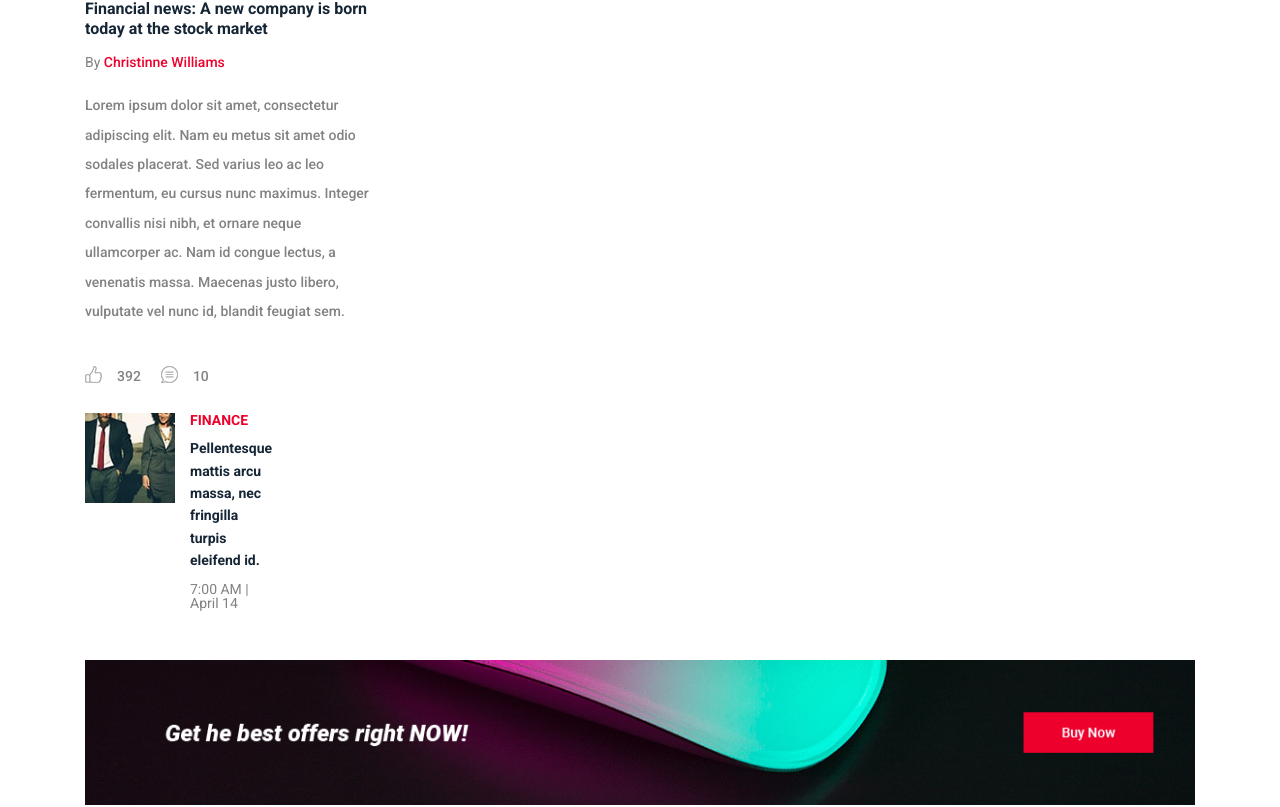
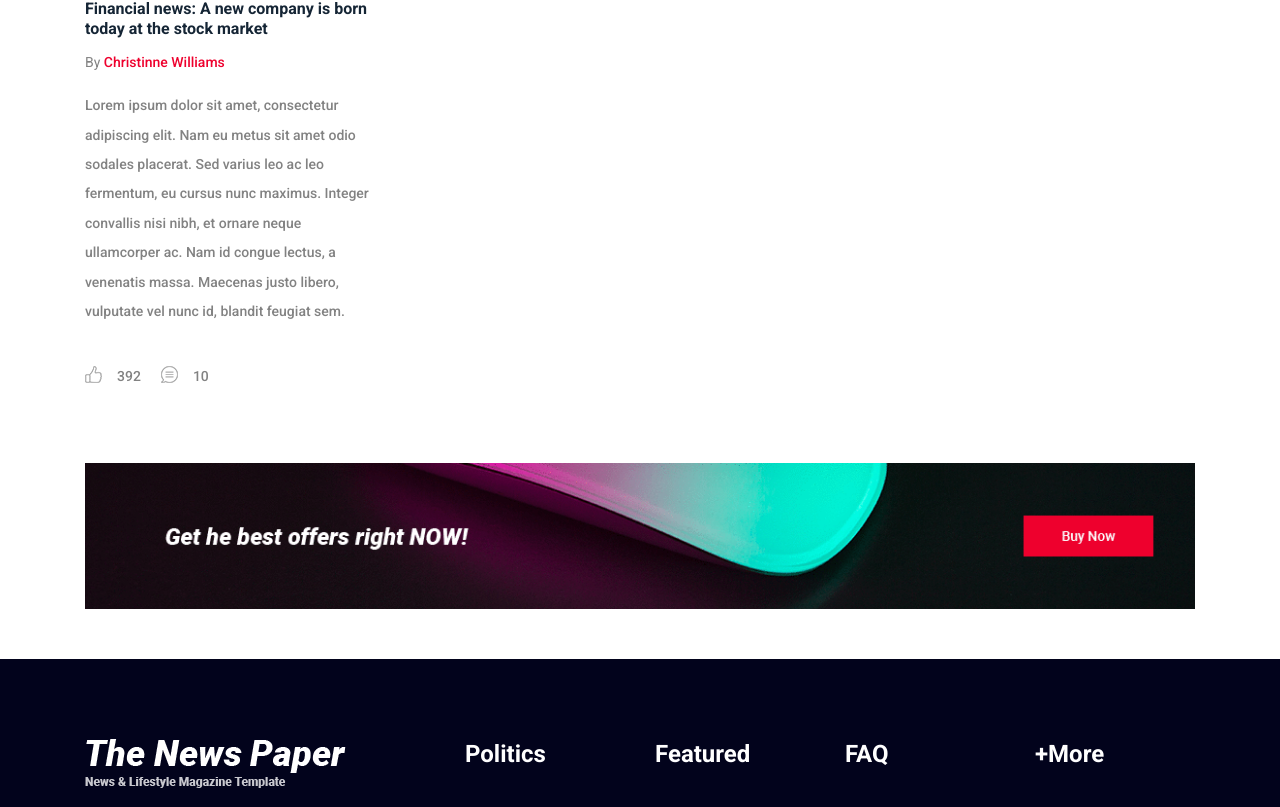
Before and after one commit to TarunShrivastva/angular-working-app, an Angular app: page /home in a window 1280 px wide. Shown: the part 693-1500 px from the top of the page. Built offline with nearby package versions, Linux system fonts and the light colour scheme; some icons are missing.

Commit message:
changes are done

```diff
--- a/src/app/app-routing.module.ts
+++ b/src/app/app-routing.module.ts
@@ -6,7 +6,6 @@ import { HomeComponent } from './home/home.component';
 
 const routes: Routes = [
   { path: 'home' ,component: HomeComponent },
-  // { path: 'popular' ,component: PopularComponent },
   { path: '', redirectTo: '/', pathMatch: 'full' }
 ];
 
--- a/src/app/feature-main/feature-main.component.html
+++ b/src/app/feature-main/feature-main.component.html
@@ -3,11 +3,17 @@
     <div class="container">
         <div class="row">
             <!-- Feature Left Section -->
-                <feature-post></feature-post>
+            <div class="col-12 col-md-6 col-lg-8">
+                <div class="row">
+                    <feature-post></feature-post>
+                </div>
+            </div>
             <!-- Feature Left Section End -->
 
             <!-- Feature Right Section Start -->
+            <div class="col-12 col-md-6 col-lg-4">
                 <feature-thumb></feature-thumb>
+            </div>
             <!-- Feature Right Section End -->
         </div>
     </div>
--- a/src/app/feature-main/feature-thumb/feature-thumb.component.html
+++ b/src/app/feature-main/feature-thumb/feature-thumb.component.html
@@ -1,5 +1,3 @@
-<div class="col-12 col-md-6 col-lg-4">
-
     <!-- Single Featured Post -->
     <div class="single-blog-post small-featured-post d-flex">
         <div class="post-thumb">
@@ -16,5 +14,3 @@
         </div>
     </div>
     <!-- Single Featured Post End -->
-
-</div>
--- a/src/app/feature-main/feature-thumb/feature-thumb.component.ts
+++ b/src/app/feature-main/feature-thumb/feature-thumb.component.ts
@@ -5,6 +5,4 @@ import { Component } from '@angular/core';
     templateUrl: './feature-thumb.component.html',
 })
 
-export class FeatureThumbComponent {
-
-}
+export class FeatureThumbComponent {}
--- a/src/app/feature-main/feature/feature.component.html
+++ b/src/app/feature-main/feature/feature.component.html
@@ -1,7 +1,4 @@
 <!-- Feature Left Section -->
-<div class="col-12 col-md-6 col-lg-8">
-    <div class="row">
-
         <!-- Single Featured Post -->
         <div class="col-12 col-lg-5">
             <div class="single-blog-post featured-post">
@@ -26,7 +23,4 @@
             </div>
         </div>
         <!-- Single Featured Post End -->
-
-    </div>
-</div>
 <!-- Feature Left Section End -->
--- a/src/app/feature-main/feature/feature.component.ts
+++ b/src/app/feature-main/feature/feature.component.ts
@@ -5,6 +5,4 @@ import { Component } from '@angular/core';
     templateUrl: './feature.component.html',
 })
 
-export class FeatureComponent {
-
-}
+export class FeatureComponent {}
```
